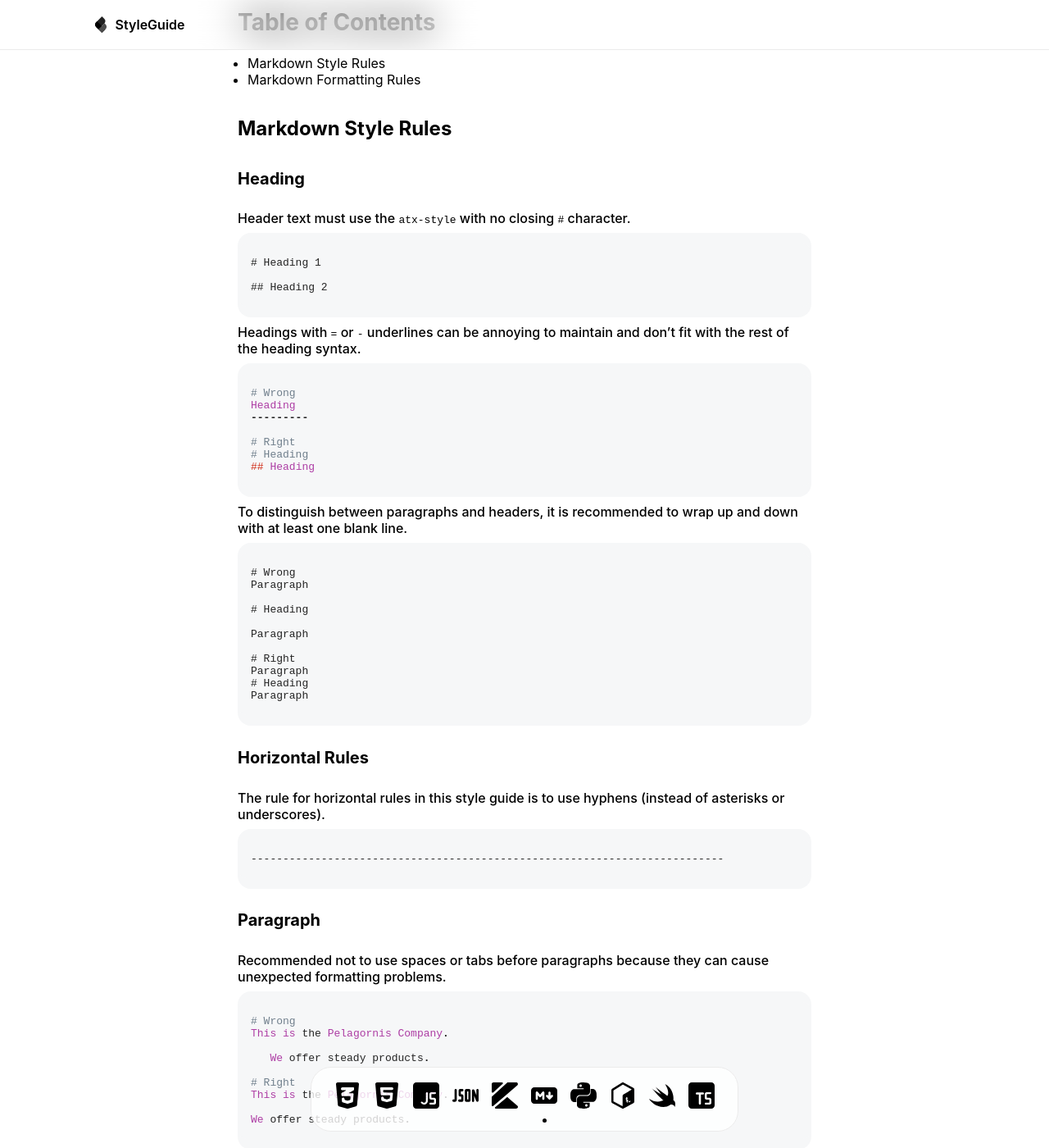
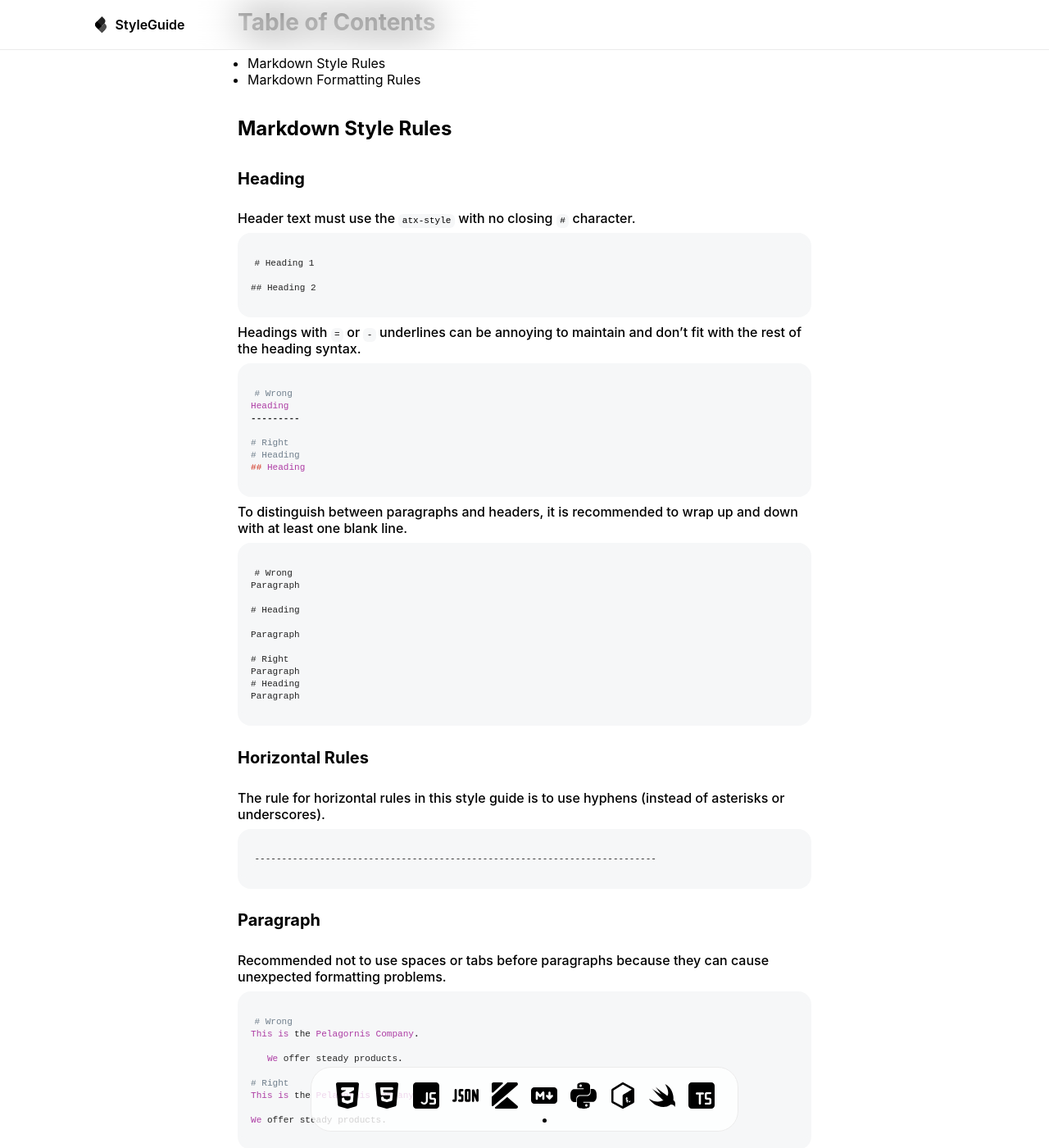
Before and after one commit to pelagornis/styleguide, a Jekyll site: the page built from markdown/index.md, in a window 1280 px wide and 1400 px high, scrolled down 269 px. Shown: the whole window at 82% size. Built offline with Jekyll 4.4.1, drawn with Linux system fonts in a browser that asks for light colours.

Commit message:
Update _default.scss

```diff
--- a/_sass/core/_default.scss
+++ b/_sass/core/_default.scss
@@ -99,6 +99,14 @@ pre, code, address, caption, th, figcaption {
     font-style: normal
 }
 
+code {
+    padding: .2em .4em;
+    background-color: #f6f7f8;
+    font-size: 85%;
+    white-space: break-spaces;
+    border-radius: 6px;
+}
+
 fieldset, iframe, img {
     width: 100%;
     border: none
```
